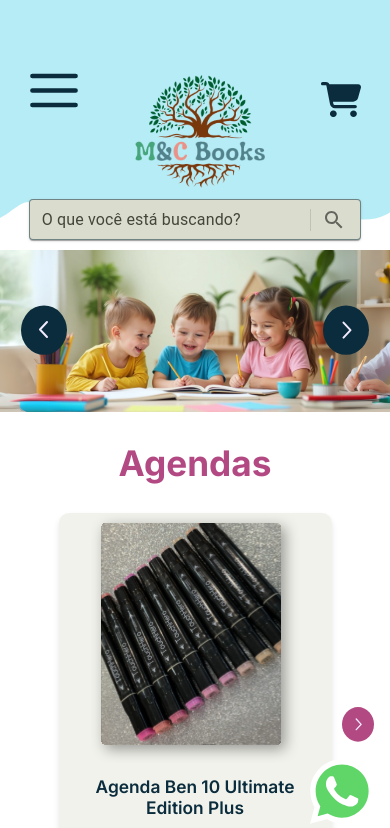
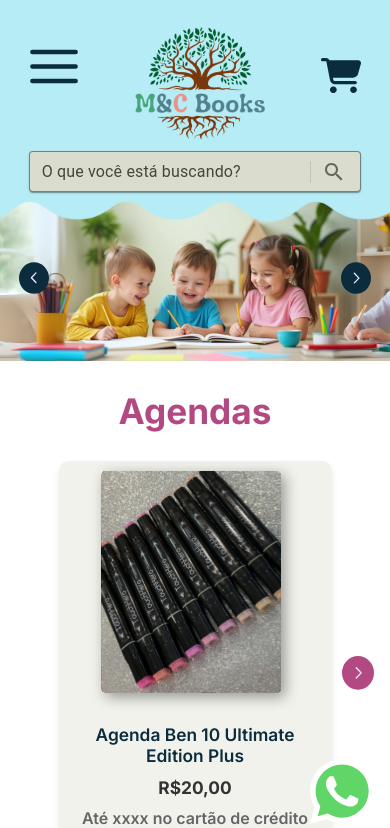
Before and after one commit to patriciasanttos/projeto-livraria, a React (Vite) app in the folder web/: page / in a window 390 px wide. Shown: the top 828 px of the page. Built offline with nearby package versions, Linux system fonts and the light colour scheme; no server answers.

Commit message:
responsive banner and fixed function

```diff
--- a/web/src/Components/Banner/Banner.jsx
+++ b/web/src/Components/Banner/Banner.jsx
@@ -15,7 +15,7 @@ const BannerSlider = () => {
     const totalSlides = slides.length;
 
     function showSlide() {
-        const container = document.getElementById('bannerContainer');
+        const container = document.getElementsByClassName("banner-container")[0];
         container.style.transform = `translateX(-${index * 100}%)`;
     }
 
@@ -32,22 +32,22 @@ const BannerSlider = () => {
 setInterval(nextSlide, 8000);
 
     return (
-        <div className="banner-section">
+      <section className="banner-section">
         <button className="prev arrow" onClick={prevSlide}>
-                <img src={prev} alt="Banner Anterior"/>
+          <img src={prev} alt="Banner Anterior" />
         </button>
-            <div id="bannerContainer" className="banner-container">
-                <div className="banner">
-                    <img src={bannerOne} alt="Banner 1"/>
+        <div className="banner-container">
+          <div className="banner banner-one">
+            <img src={bannerOne} alt="Banner 1" />
           </div>
-                <div className="banner">
-                    <img src={bannerTwo} alt="Banner 2"/>
+          <div className="banner banner-two">
+            <img src={bannerTwo} alt="Banner 2" />
           </div>
         </div>
         <button className="next arrow" onClick={nextSlide}>
-                <img src={next} alt="Próximo Banner"/>
+          <img src={next} alt="Próximo Banner" />
         </button>
-        </div>
+      </section>
     );
 };
 
--- a/web/src/Components/Banner/Banner.scss
+++ b/web/src/Components/Banner/Banner.scss
@@ -1,33 +1,75 @@
-.banner-section{
+.banner-section {
     position: relative;
     overflow: hidden;
     display: flex;
     justify-content: center;
     align-items: center;
-}
-    .banner-container{
+
+    .banner-container {
         display: flex;
         width: 100%;
         transition: transform 1.5s ease-in-out;
     }
-        .banner{
+
+    .banner {
         min-width: 100%;
         transition: transform 2s ease;
     }
-            .banner img{
+
+    .banner img {
         width: 100%;
         display: block;
     }
-    .arrow{
+
+    .arrow {
         position: absolute;
         border: none;
         background-color: transparent;
         cursor: pointer;
-        z-index: 100;
+        z-index: 1;
     }
-            .prev{
-                left: 15px;
+
+    .prev {
+        left: 2em;
     }
-            .next{
-                right: 15px;
+
+    .next {
+        right: 2em;
     }
+}
+
+@media screen and (min-width: 550px) and (max-width: 822px) {
+    .banner-section {
+        margin-top: -1.8rem;
+        z-index: -1;
+
+        .arrow {
+            img {
+                width: 2.8em;
+            }
+        }
+    }
+
+}
+
+@media screen and (min-width: 319px) and (max-width: 550px) {
+    .banner-section {
+        margin-top: -1.8rem;
+        z-index: -1;
+
+        .arrow {
+            img {
+                width: 2.2em;
+            }
+        }
+
+        .prev {
+            left: 1em;
+        }
+
+        .next {
+            right: 1em;
+        }
+    }
+
+}
--- a/web/src/Components/Header/HeaderMobile/HeaderMobile.scss
+++ b/web/src/Components/Header/HeaderMobile/HeaderMobile.scss
@@ -19,6 +19,7 @@
 
         .logo {
             height: 7.2em;
+            margin-top: 1rem;
         }
 
         .icon {
```
Lines whose indentation alone changed are shown as unchanged.
